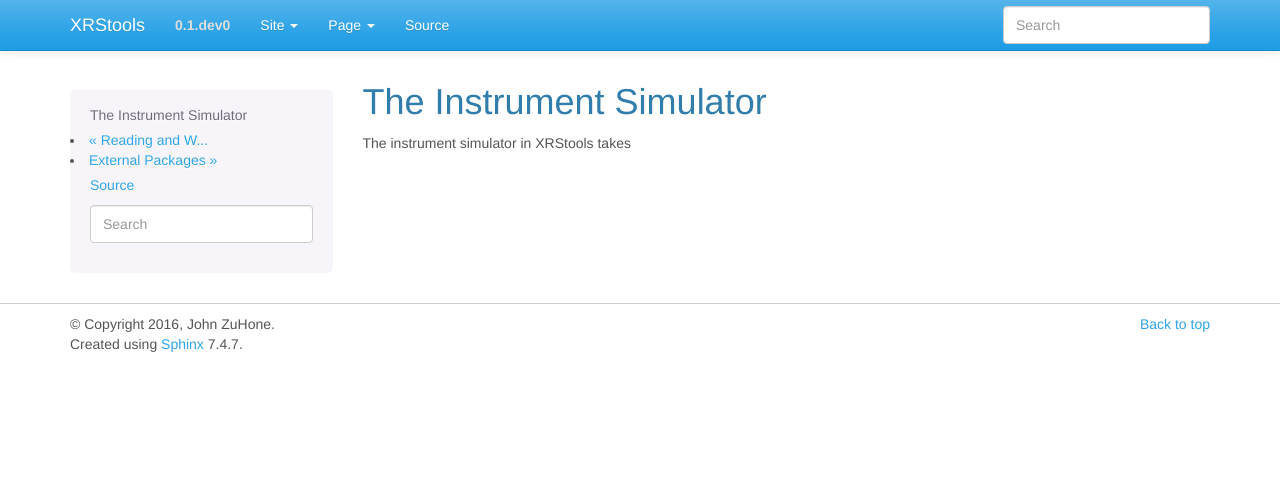
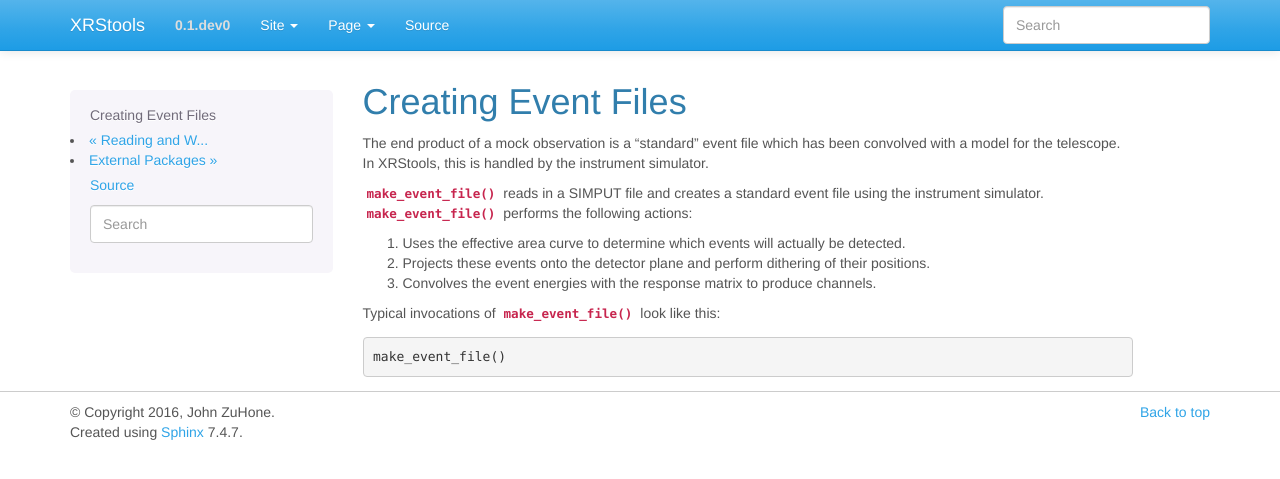
Before and after one commit to lynx-x-ray-observatory/soxs, a Sphinx documentation site: the page built from doc/source/python/events.rst, in a window 1280 px wide. Shown: the top 479 px of the page. Built offline with Sphinx 7.4.7, drawn with Linux system fonts in a browser that asks for light colours.

Commit message:
More docs

```diff
--- a/doc/source/python/events.rst
+++ b/doc/source/python/events.rst
@@ -1,6 +1,22 @@
-.. _instrument_simulator:
+.. _events:
 
-The Instrument Simulator
-========================
+Creating Event Files
+====================
 
-The instrument simulator in XRStools takes
+The end product of a mock observation is a "standard" event file which has been
+convolved with a model for the telescope. In XRStools, this is handled by the
+instrument simulator.
+
+:func:`~xrs_tools.events.make_event_file` reads in a SIMPUT file and creates a
+standard event file using the instrument simulator. :func:`~xrs_tools.events.make_event_file`
+performs the following actions:
+
+1. Uses the effective area curve to determine which events will actually be detected.
+2. Projects these events onto the detector plane and perform dithering of their positions.
+3. Convolves the event energies with the response matrix to produce channels.
+
+Typical invocations of :func:`~xrs_tools.events.make_event_file` look like this:
+
+.. code-block:: python
+
+    make_event_file()
```
